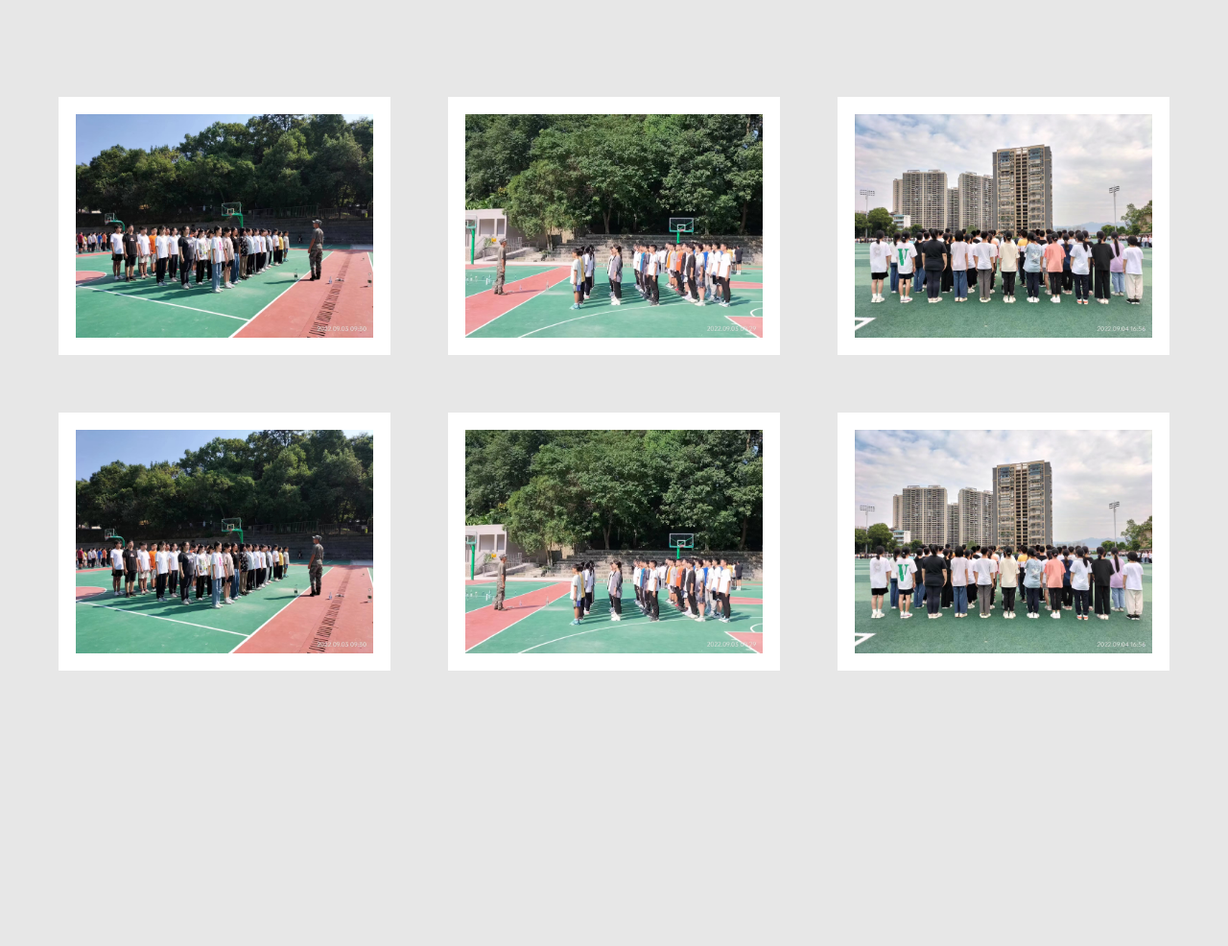
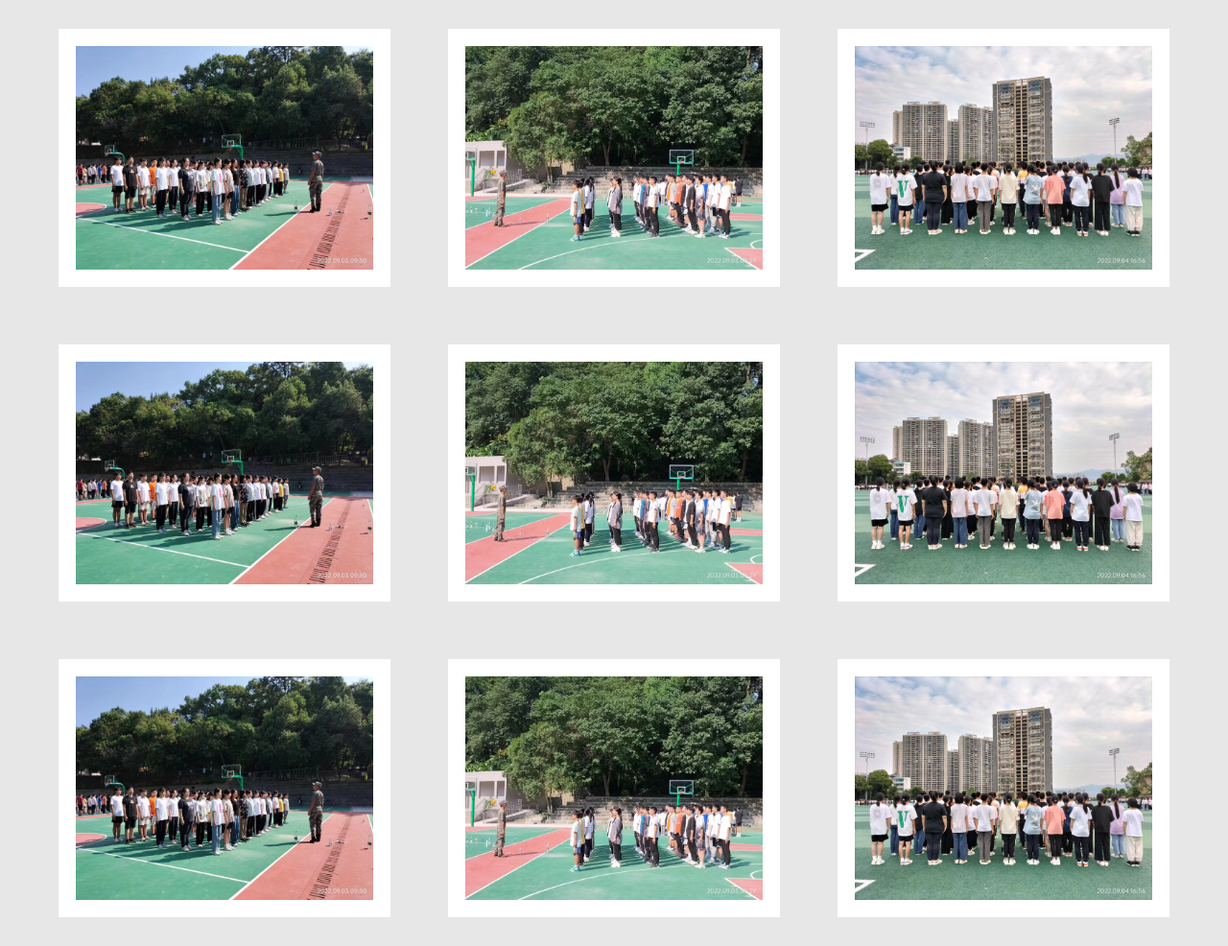
Before and after one commit to XiaoHua013/jxxc, a plain HTML site: page index.html in a window 1280 px wide. Shown: the whole page at 96% size. Before the commit the page ends 800 px from the top, so only its background shows below. Drawn offline with Linux system fonts and the light colour scheme.

Commit message:
Update index.html

```diff
--- a/index.html
+++ b/index.html
@@ -26,6 +26,12 @@
 
 			<img src="image/3.jpg" class="ima" id="6">
 
+			<img src="image/1.jpg" class="ima" id="7">
+
+			<img src="image/2.jpg" class="ima" id="8">
+
+			<img src="image/3.jpg" class="ima" id="9">
+
 
 		</div>
 	</body>
```
